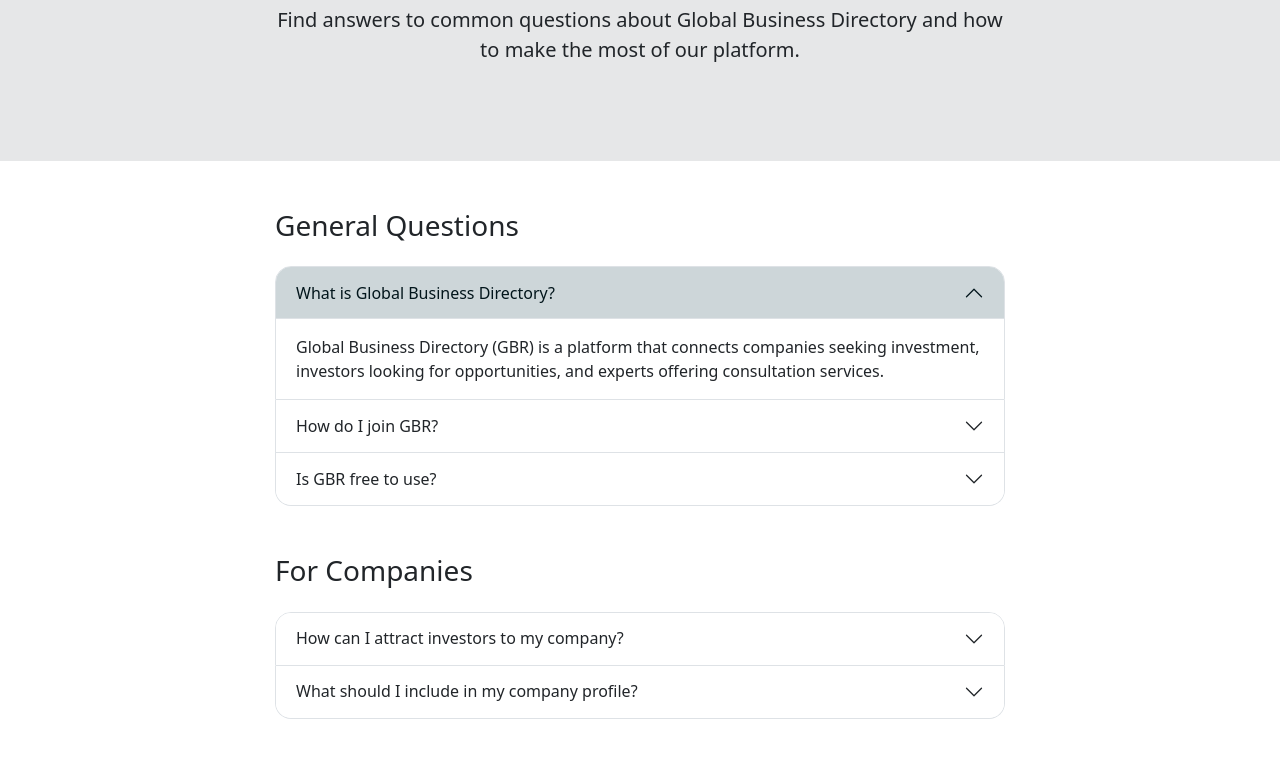
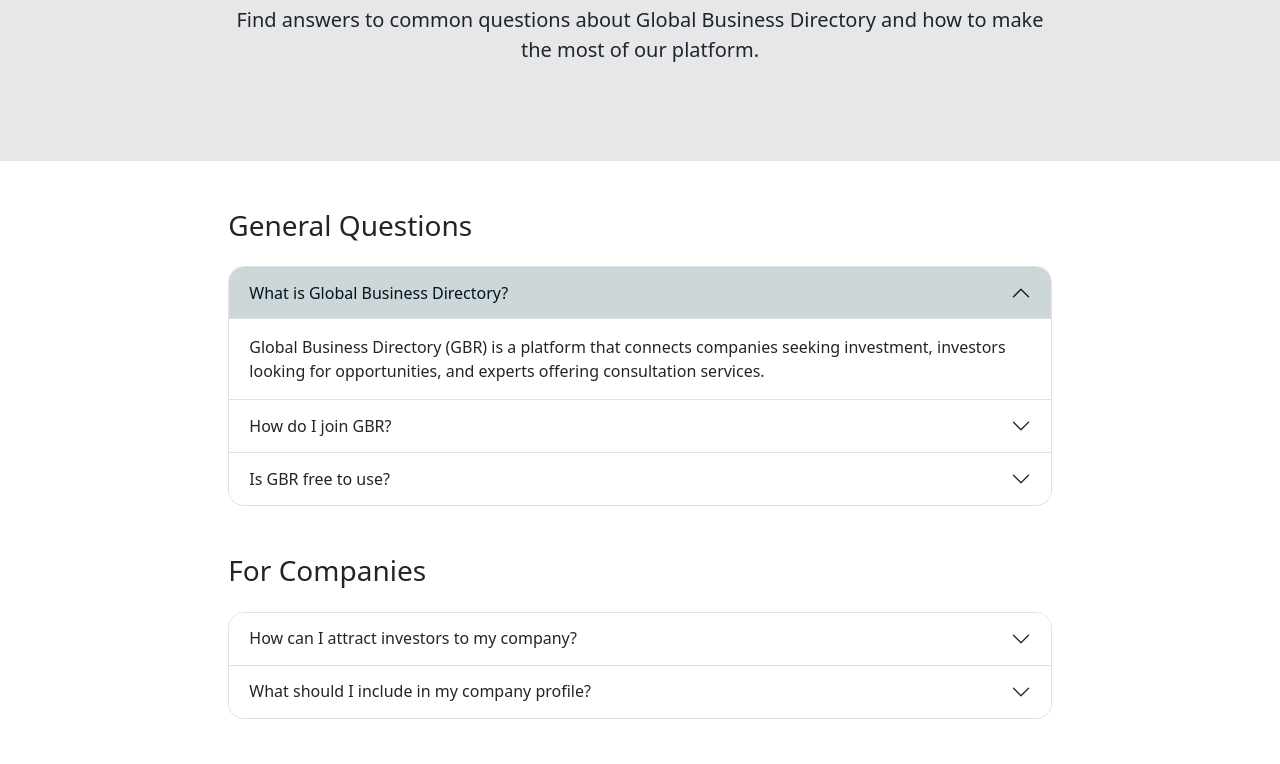
Before and after one commit to aslam2121/gbr_static, a plain HTML site: page faq.html in a window 1280 px wide. Shown: the part 219-983 px from the top of the page. Drawn offline with nearby package versions, Linux system fonts and the light colour scheme.

Commit message:
Unify content width: cap all pages at 1600px centered
The site had two width systems — full-bleed GBR pages (register,
member_home, search_*, payment, register_confirmation) vs Bootstrap
.container pages (index, about, company, etc.) capped at 1320px and
centered. Converge both on a single 1600px cap:
- cap full-width pages' <main> at 1600px, centered
- widen the .container cap from Bootstrap's 1320px to 1600px and let it
  fill the width from 1200px up, so both families line up
This makes the homepage (and other content pages) extend to the same
width as register instead of stopping at 1320px.

Co-Authored-By: Claude Fable 5 <noreply@anthropic.com>

```diff
--- a/assets/css/style.css
+++ b/assets/css/style.css
@@ -1,3 +1,24 @@
+/* ===== Consistent max content width across the whole site =====
+   The site has two page families with different width behaviour:
+   - "GBR design-system" pages (register, member_home, search_*, payment,
+     register_confirmation) are full-bleed via <main>.
+   - Bootstrap-container pages (index, about, company, etc.) cap content with
+     .container, which Bootstrap limits to 1320px and centres.
+   This block converges both on one cap (1600px), centred: the full-width
+   pages' <main> is capped, and the .container cap is widened to match and
+   made to fill the width from 1200px up, so the two families line up. */
+:root { --gbr-max-width: 1600px; }
+main { max-width: var(--gbr-max-width); margin-inline: auto; }
+@media (min-width: 1200px) {
+  .container,
+  .container-sm,
+  .container-md,
+  .container-lg,
+  .container-xl,
+  .container-xxl { max-width: var(--gbr-max-width); }
+}
+/* ===== End max content width ===== */
+
 /* Start Map */
 
 #map {
```
